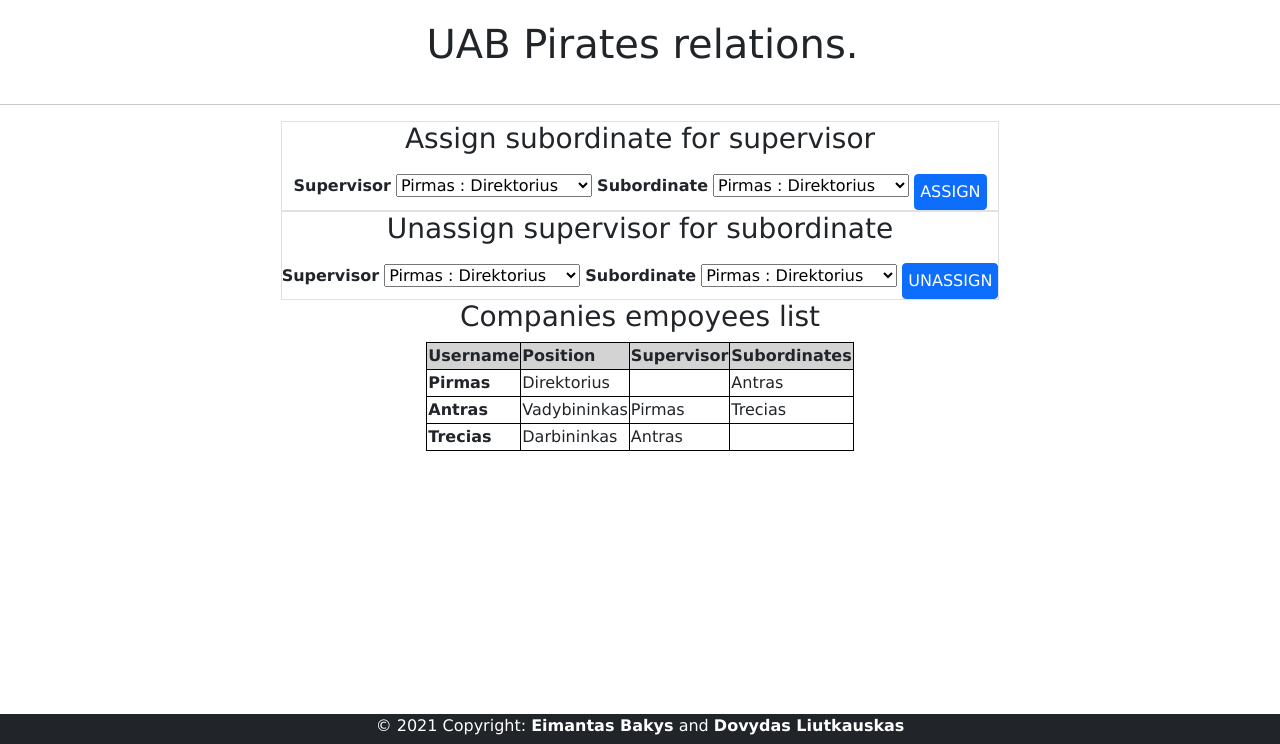
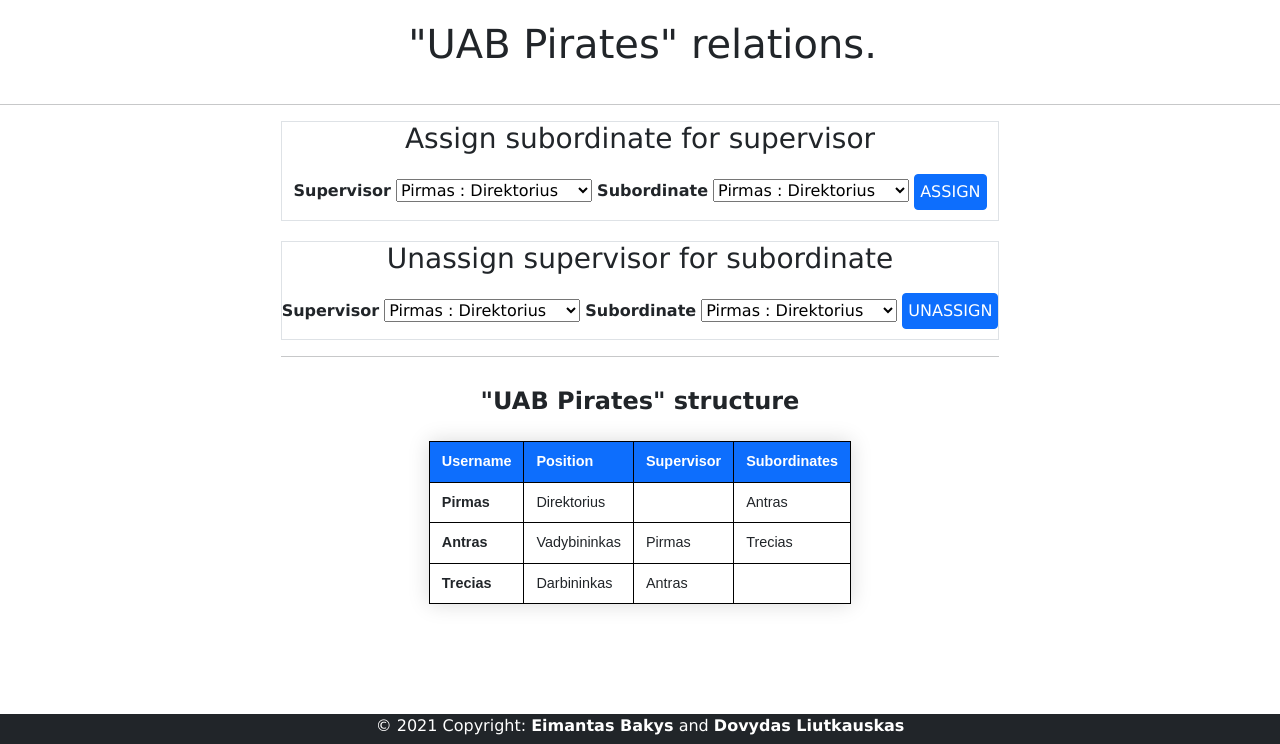
Before and after one commit to Eimantas93/TM, a Flask app: page /relations in a window 1280 px wide. Shown: the part 56-800 px from the top of the page. Run offline with Flask 2, Linux system fonts and the light colour scheme; a user stored in the database is signed in; data comes from the database, SQL or seed files in the repository; both versions use the stored data as it was after the commit; some libraries are stand-ins or nearby versions.

Commit message:
A bit of CSS on relations page.

```diff
--- a/static/styles.css
+++ b/static/styles.css
@@ -278,3 +278,22 @@ body {
 
 }
 /* END OF TIMELINE STYLE */
+
+.styled-table {
+    border-collapse: collapse;
+    margin: 25px 0;
+    font-size: 0.9em;
+    font-family: sans-serif;
+    min-width: 400px;
+    box-shadow: 0 0 20px rgba(0, 0, 0, 0.15);
+    margin-bottom: 50px;
+}
+.styled-table thead tr {
+    background-color: #0D6EFD;
+    color: #ffffff;
+    text-align: left;
+}
+.styled-table th,
+.styled-table td {
+    padding: 9px 12px;
+}
--- a/templates/relations.html
+++ b/templates/relations.html
@@ -5,7 +5,7 @@ Task Manager
 {% endblock %}
 
 {% block main %}
-<h1 class="pageTitle">{{ rows[0][4] }} relations.</h1>
+<h1 class="pageTitle">"{{ rows[0][4] }}" relations.</h1>
 <hr>
 <div class="container-1">
     <center>
@@ -29,14 +29,14 @@ Task Manager
                     {% endif %}
                 </select>
                 {% if user[5] == 1 %}
-                <button type="submit" class="btn btn-primary" style="padding: 5px;">ASSIGN</button>
+                <button type="submit" class="btn btn-primary" style="padding: 5px; margin-bottom: 10px;">ASSIGN</button>
                 {% else %}
-                <button type="submit" class="btn btn-primary" style="padding: 5px;" disabled>ASSIGN</button>
+                <button type="submit" class="btn btn-primary" style="padding: 5px; margin-bottom: 10px;" disabled>ASSIGN</button>
                 {% endif %}
             </form>
         </div>
         <div>
-            <form class="border" action="/unassign" method="POST">
+            <form class="border" action="/unassign" method="POST" style="margin-top: 20px;">
                 <h3>Unassign supervisor for subordinate</h3>
                 <label>Supervisor</label>
                 <select name="selected_supervisors_id">
@@ -55,22 +55,26 @@ Task Manager
                     {% endif %}
                 </select>
                 {% if user[5] == 1 %}
-                <button type="submit" class="btn btn-primary" style="padding: 5px;">UNASSIGN</button>
+                <button type="submit" class="btn btn-primary" style="padding: 5px; margin-bottom: 10px;">UNASSIGN</button>
                 {% else %}
-                <button type="submit" class="btn btn-primary" style="padding: 5px;" disabled>UNASSIGN</button>
+                <button type="submit" class="btn btn-primary" style="padding: 5px; margin-bottom: 10px;" disabled>UNASSIGN</button>
                 {% endif %}
             </form>
         </div>
-        <table class="borderr">
-            <h3>Companies empoyees list</h3>
-            <tr class="borderr" style="background-color: lightgray">
+        <hr>
+        <h4 style="margin-top: 30px;"><b>"{{ rows[0][4] }}" structure</b></h4>
+        <table class="styled-table">
+            <thead>
+            <tr>
                 <th class="borderr">Username</th>
                 <th class="borderr">Position</th>
                 <th class="borderr">Supervisor</th>
                 <th class="borderr">Subordinates</th>
             </tr>
+            </thead>
             {% if joined_rows is not none %}
             {% for row2 in rows %}
+            <tbody>
             <tr class="borderr">
                 <th class="borderr">
                     {{ row2[1] }}
@@ -101,9 +105,11 @@ Task Manager
                     {% endfor %}
                 </td>
             </tr>
+            </tbody>
             {% endfor %}
             {% endif %}
         </table>
     </center>
 </div>
+
 {% endblock %}
```
Also changed, not shown: data.db.
